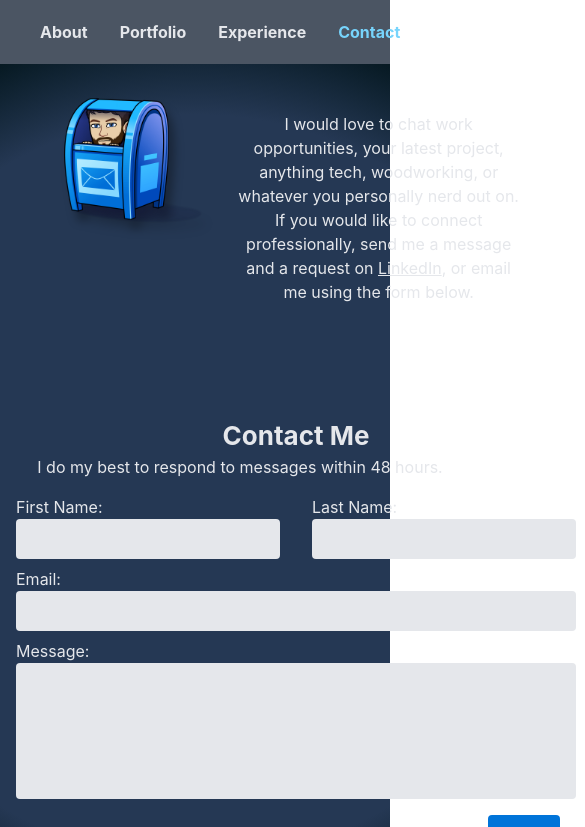
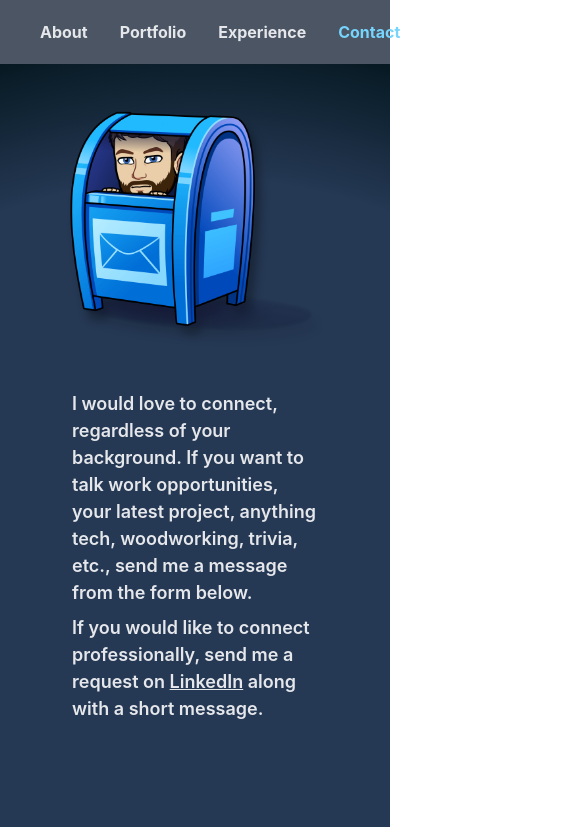
Before and after one commit to zackorykelly/personal-site, a React (Create React App) app: page /contact in a window 390 px wide. Shown: the top 827 px of the page, 585 px wide, since content can reach past the window. Built offline with nearby package versions, Linux system fonts and the light colour scheme.

Commit message:
change copy, styling on contact and home

```diff
--- a/src/Pages/Contact.js
+++ b/src/Pages/Contact.js
@@ -67,15 +67,18 @@ function Contact() {
 
     return (
         <div className="text-gray-200">
-            <div className="grid grid-cols-3 gap-4 mb-20 px-10">
-                <img className="drop-shadow-[6px_10px_4px_rgba(0,0,0,0.3)]" src="/keep-me-posted.png" alt="Zack Kelly" />
-                <div className="col-span-2 px-4 py-8 text-[16px] self-center text-center">
-                    <p>
-                    I would love to chat work opportunities, your latest project, anything tech, woodworking, or whatever you personally nerd out on.
+            <div className="grid grid-cols-1 sm:grid-cols-3 gap-4 mb-20 px-10">
+                <img className="drop-shadow-[6px_10px_4px_rgba(0,0,0,0.3)] my-auto" src="/keep-me-posted.png" alt="Zack Kelly" />
+                <div className="col-span-2 px-4 py-8 text-[18px] self-center text-left sm:text-right font-semibold">
+                    <p className="mb-2">
+                    I would love to connect, regardless of your background. If you want to talk work opportunities,
+                    your latest project, anything tech, woodworking, trivia, etc., send me a message
+                    from the form below.
                     </p>
                     <p>
-                    If you would like to connect professionally, send me a message and a request on{" "}
-                    <a className="hover:text-secondary underline" target="_blank" rel="noreferrer" href="https://www.linkedin.com/in/zack-kelly/">LinkedIn</a>, or email me using the form below.
+                    If you would like to connect professionally, send me a request on{" "}
+                    <a className="hover:text-secondary underline" target="_blank" rel="noreferrer" href="https://www.linkedin.com/in/zack-kelly/">LinkedIn</a>{" "}
+                    along with a short message.
                     </p>
                 </div>
             </div>
@@ -86,7 +89,7 @@ function Contact() {
                     <form className="flex flex-col gap-2"
                     onSubmit={handleSubmit}
                     >
-                        <div className="flex flex-row gap-8 justify-between">
+                        <div className="grid grid-cols-1 sm:grid-cols-2 gap-2 sm:gap-8 justify-between">
                             <div className="flex flex-col">
                                 <label>First Name:</label>
                                 <input className="text-gray-800 p-2 rounded bg-gray-200" type={'text'}
--- a/src/Pages/Home.js
+++ b/src/Pages/Home.js
@@ -2,7 +2,7 @@ function Home() {
 
     return (
         <div className="grid grid-cols-3 gap-4 px-10">
-            <img className="drop-shadow-[6px_10px_4px_rgba(0,0,0,0.3)]" src="/laptop-wave.png" alt="Zack Kelly" />
+            <img className="drop-shadow-[6px_10px_4px_rgba(0,0,0,0.3)] my-auto" src="/laptop-wave.png" alt="Zack Kelly" />
             <div className="col-span-2 px-4 py-8 text-gray-200 text-[26px] self-center text-center">
                 Coming Soon!
             </div>
```
